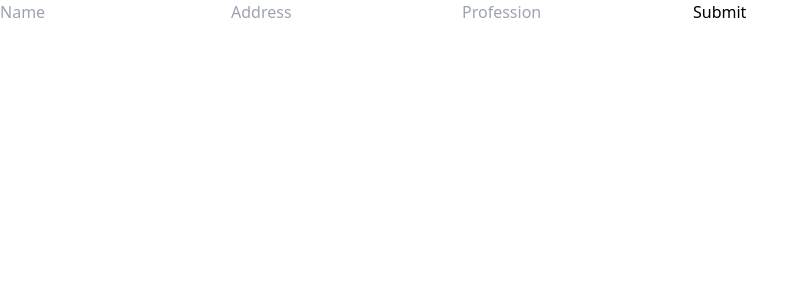
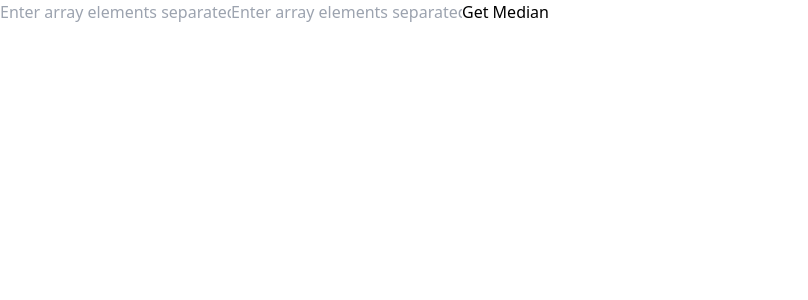
Before and after one commit to abdtriedcoding/react-interview-questions, a React (Vite) app: page / in a window 1280 px wide. Shown: the top 300 px of the page, without its empty margins (0-808 px from the left). Built offline with nearby package versions, Linux system fonts and the light colour scheme.

Commit message:
median of 2 sorted array calculator

```diff
--- a/src/App.tsx
+++ b/src/App.tsx
@@ -4,8 +4,10 @@
 // import PropDemo from "./components/props-demo";
 // import SwapListItems from "./components/swap-list-items";
 
+import Median2sortedArrays from "./algorithms/median2sortedArrays";
+
 // import CustomsHook from "./components/custom-hooks";
-import InputForm from "./components/input-form";
+// import InputForm from "./components/input-form";
 // import ImageGallery from "./components/image-gallery";
 
 // import FurnitureQues from "./components/furntiure-ques";
@@ -30,7 +32,8 @@ export default function App() {
       {/* <FurnitureQues /> */}
       {/* <ImageGallery /> */}
       {/* <CustomsHook /> */}
-      <InputForm />
+      {/* <InputForm /> */}
+      <Median2sortedArrays />
     </>
   );
 }
--- /dev/null
+++ b/src/algorithms/median2sortedArrays.tsx
@@ -0,0 +1,48 @@
+import { useState, ChangeEvent } from "react";
+
+export default function Median2sortedArrays(): JSX.Element {
+  const [arr1, setArr1] = useState<string>("");
+  const [arr2, setArr2] = useState<string>("");
+  const [ans, setAns] = useState<number | null>(null);
+
+  const getMedian = () => {
+    const splitArr1: string[] = arr1.split(",");
+    const splitArr2: string[] = arr2.split(",");
+    const mergeArray: string[] = [...splitArr1, ...splitArr2];
+    const sortedArray: string[] = mergeArray.sort(
+      (a, b) => Number(a) - Number(b)
+    );
+    const mid: number = Math.floor(sortedArray.length / 2);
+
+    if (sortedArray.length % 2 === 0) {
+      setAns((Number(sortedArray[mid - 1]) + Number(sortedArray[mid])) / 2);
+    } else {
+      setAns(Number(sortedArray[mid]));
+    }
+  };
+
+  const handleArr1Change = (e: ChangeEvent<HTMLInputElement>) => {
+    setArr1(e.target.value);
+  };
+
+  const handleArr2Change = (e: ChangeEvent<HTMLInputElement>) => {
+    setArr2(e.target.value);
+  };
+
+  return (
+    <div>
+      <input
+        type="text"
+        placeholder="Enter array elements separated by commas"
+        onChange={handleArr1Change}
+      />
+      <input
+        type="text"
+        placeholder="Enter array elements separated by commas"
+        onChange={handleArr2Change}
+      />
+      <button onClick={getMedian}>Get Median</button>
+      <p>{ans !== null ? `Median: ${ans}` : ""}</p>
+    </div>
+  );
+}
```
